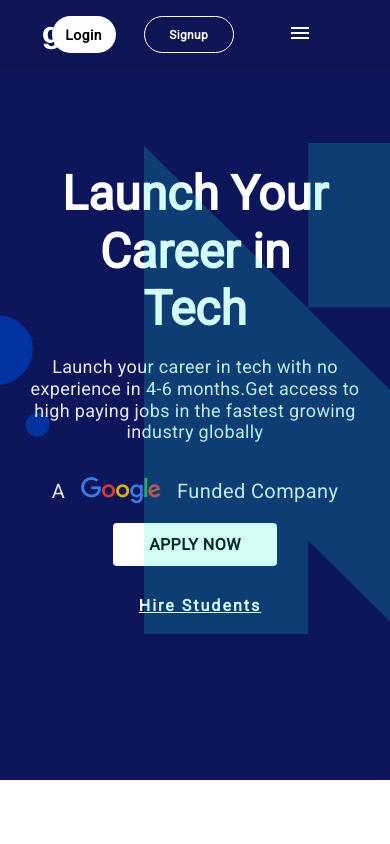
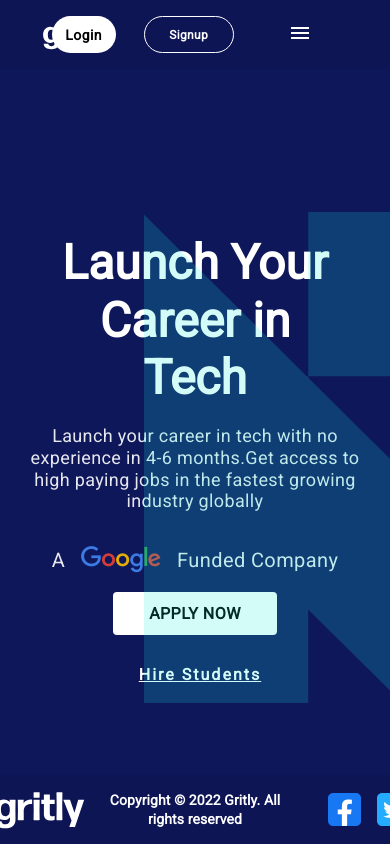
Before and after one commit to vivekraghu17/website2.0, a React (Create React App) app: page / in a window 390 px wide. Shown: the top 844 px of the page. Built offline with nearby package versions, Linux system fonts and the light colour scheme.

Commit message:
footer fixation excluded responsiveness

```diff
--- a/src/Components/Footer.jsx
+++ b/src/Components/Footer.jsx
@@ -1,5 +1,5 @@
 import React from "react";
-import logo from "../Assets/gritly.png";
+import logo from "../Assets/gritly.svg";
 import styles from "../Stylesheets/footer.module.scss";
 import twitter from "../Assets/twitter.png";
 import facebook from "../Assets/facebook.png";
@@ -8,11 +8,15 @@
 
 export default function Footer() {
   return (
-    <div className={styles["main-div"]}>
-      <div className={styles["row-1"]}>
+    <div className={styles["footer-container-wrapper"]}>
+      <div className={styles["logo-wrapper"]}>
         <img src={logo} alt="gritlylogo" className={styles["gritly-logo"]} />
-        <div className={styles["row-2"]}>
-          <span> © {new Date().getFullYear()} Gritly. All rights reserved</span>
+      </div>
+      <div className={styles["copyrights-wrapper"]}>
+        <span>
+          {" "}
+          Copyright © {new Date().getFullYear()} Gritly. All rights reserved
+        </span>
       </div>
       <div className={styles["social-media-wrapper"]}>
         <img src={facebook} alt="facebook" />
@@ -21,6 +25,5 @@
         <img src={instagram} alt="instagram" />
       </div>
     </div>
-    </div>
   );
 }
--- a/src/Stylesheets/footer.module.scss
+++ b/src/Stylesheets/footer.module.scss
@@ -1,7 +1,44 @@
-.main-div {
+.footer-container-wrapper{
   display: flex;
-  flex-direction: column;
+  flex-direction: row;
+  justify-content: space-between;
   background: #0e1555;
+  width: 100%;
+  height: 69px;
+  position: fixed;
+  bottom: 0;
+  .logo-wrapper {
+    display: flex;
+    align-items: center;
+    justify-content: center;
+    width: 20%;
+  }
+  .copyrights-wrapper {
+    display: flex;
+    align-items: center;
+    justify-content: center;
+    width: 50%;
+    font-family: "Roboto";
+    font-style: normal;
+    font-weight: 600;
+    font-size: 14px;
+    line-height: 130%;
+    letter-spacing: 0.008em;
+    color: #ffffff;
+    text-align: center;
+  }
+  .social-media-wrapper {
+    display: flex;
+    flex-direction: row;
+    align-items: center;
+    width: 20%;
+    > img {
+      width: 33px;
+      height: 33px;
+      margin-left: 1rem;
+      cursor: pointer;
+    }
+  }
   .row-1 {
     display: flex;
     flex-direction: row;
@@ -25,166 +62,134 @@
       order: 0;
       flex-grow: 0;
     }
-    .row-2 {
-      justify-content: center;
-      color: white;
-      font-family: "Roboto";
-      font-style: normal;
-      font-weight: 600;
-      font-size: 14px;
-      line-height: 130%;
-      /* or 18px */
-      display: flex;
-      align-items: center;
-      letter-spacing: 0.008em;
-
-      color: #ffffff;
-
-      /* Inside auto layout */
-      text-align: center;
-      flex: none;
-      order: 0;
-      flex-grow: 0;
-    }
-    .social-media-wrapper {
-      display: flex;
-      flex-direction: row;
-      align-items: center;
-      > img {
-        width: 33px;
-        height: 33px;
-        margin-left: 1rem;
-        cursor: pointer;
-      }
-    }
   }
 }
-@media screen and (max-width: 767px) {
-  .main-div {
-    display: flex;
-    flex-direction: row;
-    background: #0e1555;
-    justify-content: space-around;
-    .row-1 {
-      display: flex;
-      flex-direction: row;
-      justify-content: space-around;
-      .gritly-logo {
-        width: 80px;
-        height: 40px;
-      }
-      .items {
-        color: white;
-        align-items: center;
-        margin-left: 0px;
-        //font-family: "Roboto";
-        font-style: normal;
-        font-weight: 700;
-        font-size: 20px;
-        line-height: 23px;
-        letter-spacing: -0.02em;
-        cursor: pointer;
-        color: #ffffff;
-        margin-top: 10px;
-        /* Inside auto layout */
+// @media screen and (max-width: 767px) {
+//   .footer-container-wrapper {
+//     display: flex;
+//     flex-direction: row;
+//     background: #0e1555;
+//     justify-content: space-around;
+//     .row-1 {
+//       display: flex;
+//       flex-direction: row;
+//       justify-content: space-around;
+//       .gritly-logo {
+//         width: 80px;
+//         height: 40px;
+//       }
+//       .items {
+//         color: white;
+//         align-items: center;
+//         margin-left: 0px;
+//         //font-family: "Roboto";
+//         font-style: normal;
+//         font-weight: 700;
+//         font-size: 20px;
+//         line-height: 23px;
+//         letter-spacing: -0.02em;
+//         cursor: pointer;
+//         color: #ffffff;
+//         margin-top: 10px;
+//         /* Inside auto layout */
 
-        flex: none;
-        order: 0;
-        flex-grow: 0;
-      }
-      .row-2 {
-        justify-content: center;
-        color: white;
-        font-family: "Roboto";
-        font-style: normal;
-        font-weight: 600;
-        font-size: 9px;
-        line-height: 130%;
-        /* or 18px */
-        letter-spacing: 0.008em;
+//         flex: none;
+//         order: 0;
+//         flex-grow: 0;
+//       }
+//       .row-2 {
+//         justify-content: center;
+//         color: white;
+//         font-family: "Roboto";
+//         font-style: normal;
+//         font-weight: 600;
+//         font-size: 9px;
+//         line-height: 130%;
+//         /* or 18px */
+//         letter-spacing: 0.008em;
 
-        color: #ffffff;
+//         color: #ffffff;
 
-        /* Inside auto layout */
-        text-align: center;
-        flex: none;
-        order: 0;
-        flex-grow: 0;
-      }
-      .social-media-wrapper {
-        display: flex;
-        flex-direction: row;
-        //position: absolute;
-        left: 80%;
-        > img {
-          width: 21px;
-          height: 21px;
-        }
-      }
-    }
-  }
-}
-@media screen and (min-width: 767px) {
-  .main-div {
-    display: flex;
-    flex-direction: column;
-    background: #0e1555;
-    width: 100% !important;
-    .row-1 {
-      display: flex;
-      flex-direction: row;
-      justify-content: space-around;
-      .items {
-        color: white;
-        align-items: center;
-        margin-left: 0px;
-        //font-family: "Roboto";
-        font-style: normal;
-        font-weight: 700;
-        font-size: 20px;
-        line-height: 23px;
-        letter-spacing: -0.02em;
-        cursor: pointer;
-        color: #ffffff;
+//         /* Inside auto layout */
+//         text-align: center;
+//         flex: none;
+//         order: 0;
+//         flex-grow: 0;
+//       }
+//       .social-media-wrapper {
+//         display: flex;
+//         flex-direction: row;
+//         //position: absolute;
+//         left: 80%;
+//         > img {
+//           width: 21px;
+//           height: 21px;
+//         }
+//       }
+//     }
+//   }
+// }
+// @media screen and (min-width: 767px) {
+//   .footer-container-wrapper {
+//     display: flex;
+//     flex-direction: column;
+//     background: #0e1555;
+//     width: 100% !important;
+//     .row-1 {
+//       display: flex;
+//       flex-direction: row;
+//       justify-content: space-around;
+//       .items {
+//         color: white;
+//         align-items: center;
+//         margin-left: 0px;
+//         //font-family: "Roboto";
+//         font-style: normal;
+//         font-weight: 700;
+//         font-size: 20px;
+//         line-height: 23px;
+//         letter-spacing: -0.02em;
+//         cursor: pointer;
+//         color: #ffffff;
 
-        /* Inside auto layout */
+//         /* Inside auto layout */
 
-        flex: none;
-        order: 0;
-        flex-grow: 0;
-      }
-      .row-2 {
-        justify-content: center;
-        color: white;
-        font-family: "Roboto";
-        font-style: normal;
-        font-weight: 600;
-        font-size: 14px;
-        line-height: 130%;
-        /* or 18px */
-        display: flex;
-        align-items: center;
-        letter-spacing: 0.008em;
+//         flex: none;
+//         order: 0;
+//         flex-grow: 0;
+//       }
+//       .row-2 {
+//         justify-content: center;
+//         color: white;
+//         font-family: "Roboto";
+//         font-style: normal;
+//         font-weight: 600;
+//         font-size: 14px;
+//         line-height: 130%;
+//         /* or 18px */
+//         display: flex;
+//         align-items: center;
+//         letter-spacing: 0.008em;
 
-        color: #ffffff;
+//         color: #ffffff;
 
-        /* Inside auto layout */
-        text-align: center;
-        flex: none;
-        order: 0;
-        flex-grow: 0;
-      }
-      .social-media-wrapper {
-        display: flex;
-        flex-direction: row;
-        align-items: center;
-        > img {
-          width: 33px;
-          height: 33px;
-          margin-left: 1rem;
-          cursor: pointer;
-        }
-      }
-    }
-  }
-}
+//         /* Inside auto layout */
+//         text-align: center;
+//         flex: none;
+//         order: 0;
+//         flex-grow: 0;
+//       }
+//       .social-media-wrapper {
+//         display: flex;
+//         flex-direction: row;
+//         align-items: center;
+//         > img {
+//           width: 33px;
+//           height: 33px;
+//           margin-left: 1rem;
+//           cursor: pointer;
+//         }
+//       }
+//     }
+//   }
+// }
--- a/src/Stylesheets/home.module.scss
+++ b/src/Stylesheets/home.module.scss
@@ -1,10 +1,13 @@
 .main-div {
+  position: relative;
+  top: 69px;
   .home-banner {
-    background-image: url("../Assets/Homepage/background-blue.svg");
+    background: #0F175B;
     height: 695px;
     width: 100%;
     display: flex;
     flex-direction: row;
+    justify-content: space-between;
     align-items: center;
     .header-texts {
       display: flex;
@@ -1498,7 +1501,7 @@
 @media only screen and (max-width: 767px) {
   .main-div {
     .home-banner {
-      background-image: url("../Assets/home-banner.png");
+      background: #0F175B;
       height: 780px;
       width: 100% !important;
       display: flex;
--- a/src/Stylesheets/notFound.module.scss
+++ b/src/Stylesheets/notFound.module.scss
@@ -1,6 +1,8 @@
 .main-div {
   display: flex;
   flex-direction: column;
+  position: relative;
+  top: 69px;
   .header-banner {
     width: 100%;
     height: 165px;
```
Lines whose indentation alone changed are shown as unchanged.
